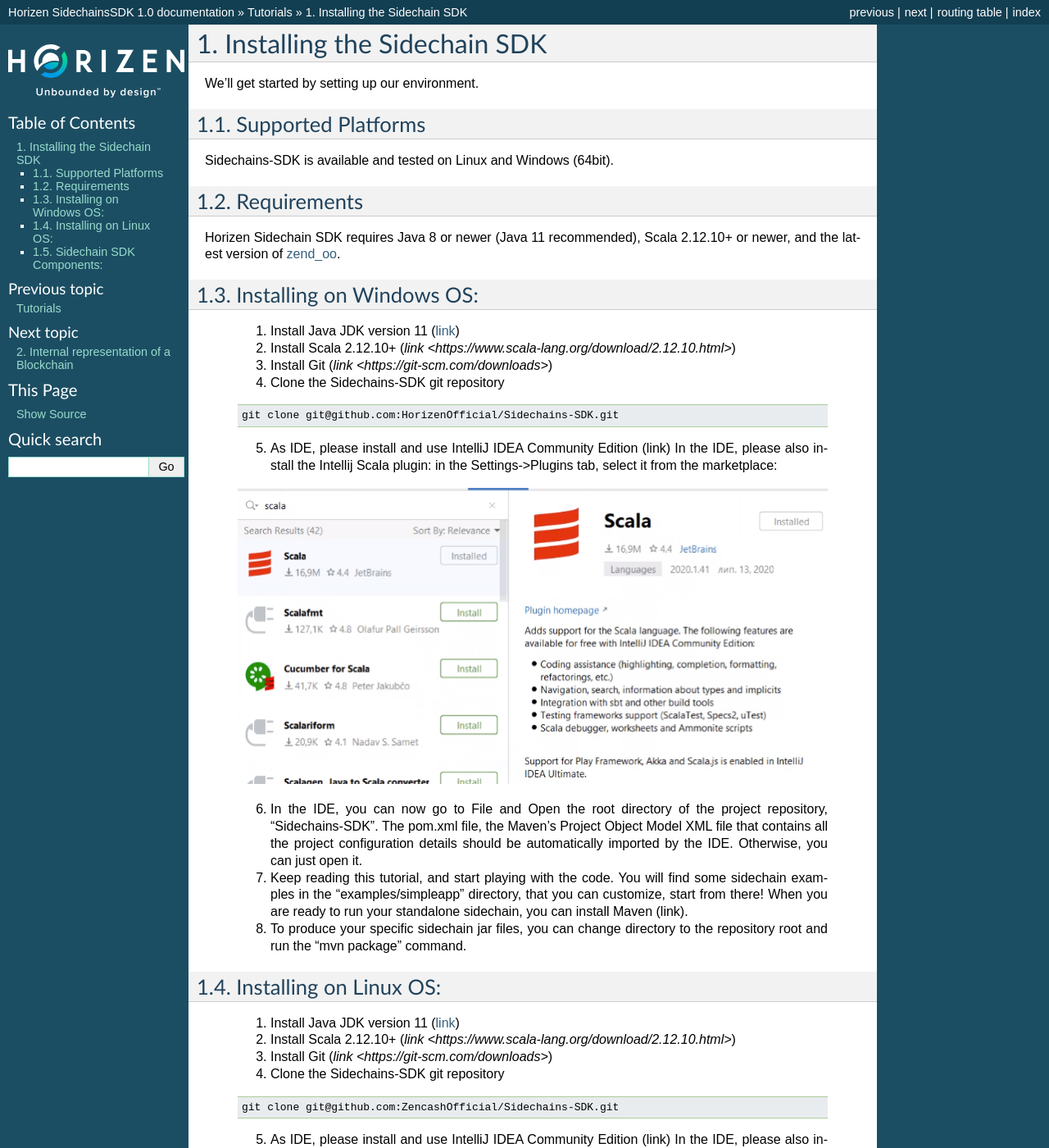
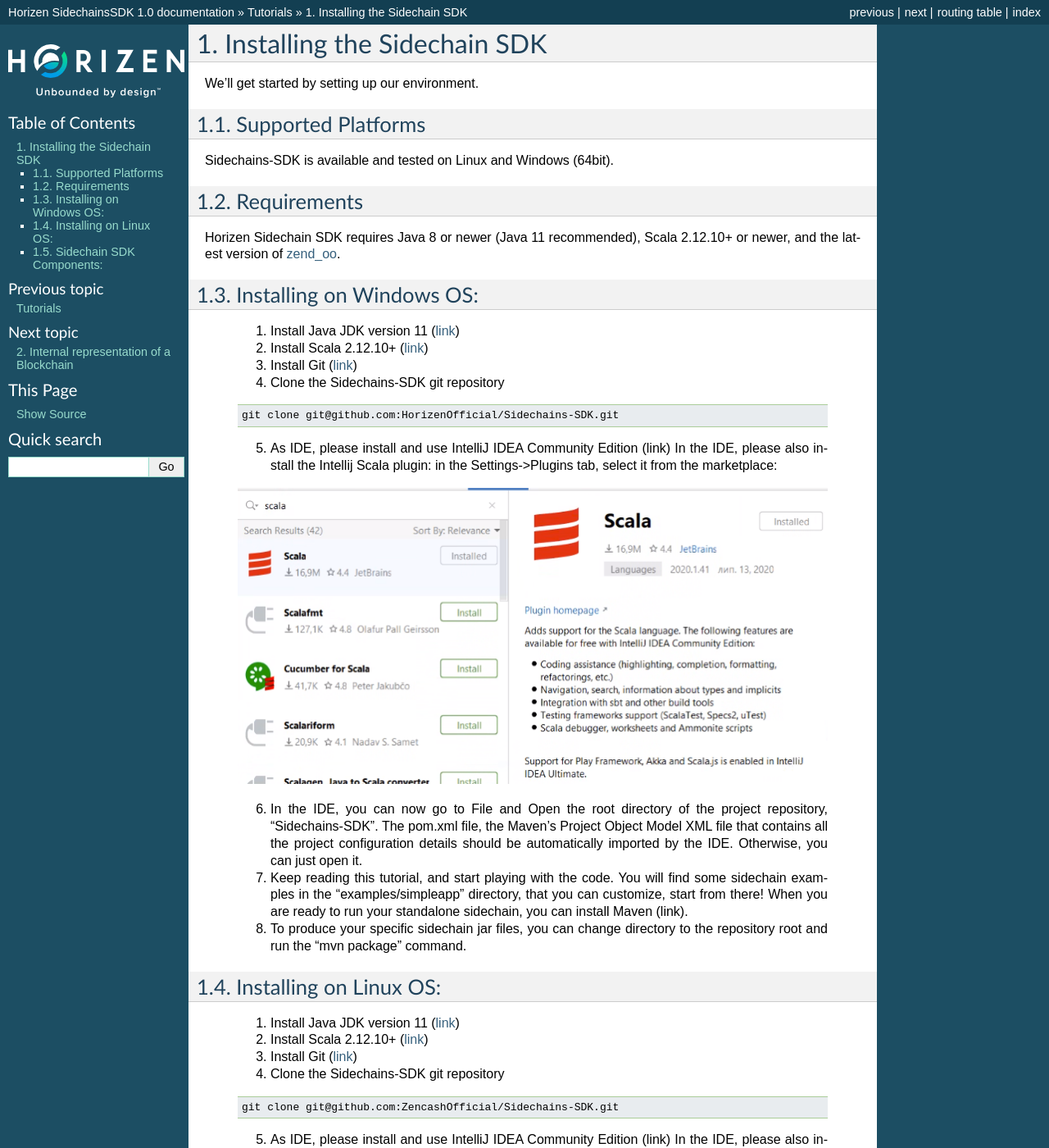
Before and after one commit to megaluck/documentation, a Sphinx documentation site: the page built from docs/introduction/01-install.rst, in a window 1280 px wide and 1400 px high. Shown: the whole window at 82% size. Built offline with Sphinx 7.4.7, drawn with Linux system fonts in a browser that asks for light colours.

Commit message:
Update 01-install.rst

```diff
--- a/docs/introduction/01-install.rst
+++ b/docs/introduction/01-install.rst
@@ -25,8 +25,8 @@
 *************************
 
   1. Install Java JDK version 11 (`link <https://www.oracle.com/java/technologies/javase-jdk11-downloads.html>`_)
-  2. Install Scala 2.12.10+ (`link <https://www.scala-lang.org/download/2.12.10.html>`)
-  3. Install Git (`link <https://git-scm.com/downloads>`)
+  2. Install Scala 2.12.10+ (`link <https://www.scala-lang.org/download/2.12.10.html>`_)
+  3. Install Git (`link <https://git-scm.com/downloads>`_)
   4. Clone the Sidechains-SDK git repository
 
   .. code:: Bash
@@ -47,8 +47,8 @@
 ***********************
 
   1. Install Java JDK version 11 (`link <https://www.oracle.com/java/technologies/javase-jdk11-downloads.html>`_)
-  2. Install Scala 2.12.10+ (`link <https://www.scala-lang.org/download/2.12.10.html>`)
-  3. Install Git (`link <https://git-scm.com/downloads>`)
+  2. Install Scala 2.12.10+ (`link <https://www.scala-lang.org/download/2.12.10.html>`_)
+  3. Install Git (`link <https://git-scm.com/downloads>`_)
   4. Clone the Sidechains-SDK git repository
 
   .. code:: Bash
```
